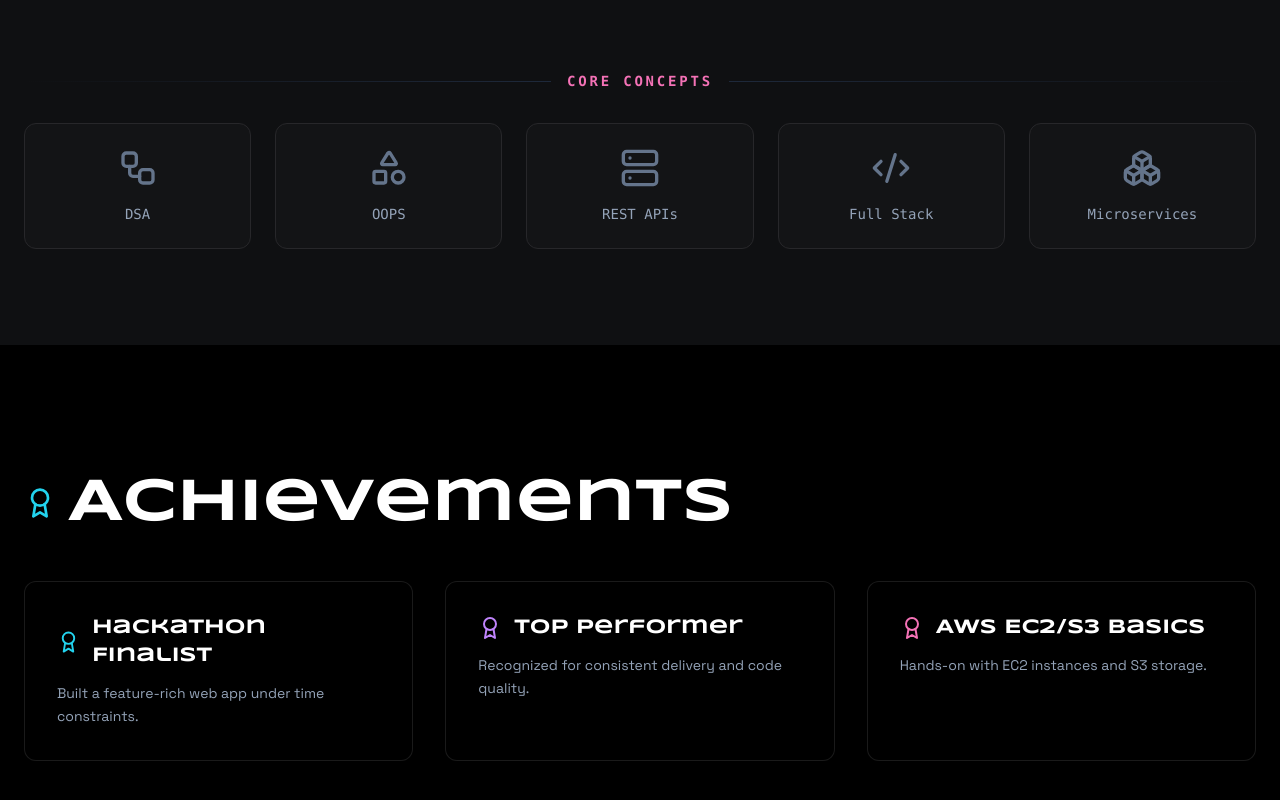
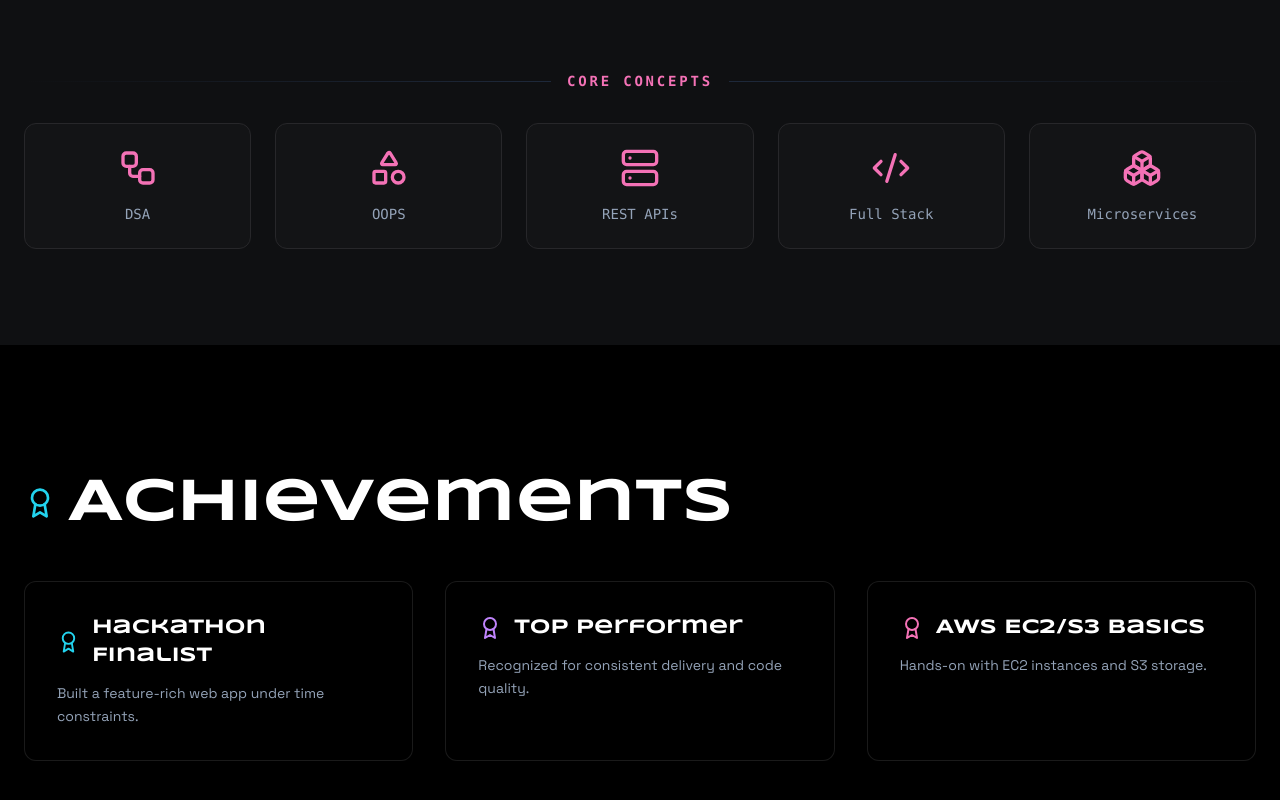
Before and after one commit to Asishranjansahu/ASISH-PORTFOLIO, a React (Vite) app: page / in a window 1280 px wide. Shown: the part 5089-5889 px from the top of the page. Built offline with nearby package versions, Linux system fonts and the light colour scheme.

Commit message:
fix: set core concept icons to pink color by default

```diff
--- a/src/App.jsx
+++ b/src/App.jsx
@@ -558,7 +558,7 @@ function App() {
                   ].map((item, i) => (
                     <div key={i} className="group relative bg-zinc-900/50 hover:bg-zinc-900 rounded-xl p-6 flex flex-col items-center justify-center gap-4 border border-zinc-800 hover:border-pink-500/50 transition-all duration-300 hover:-translate-y-1">
                       <div className="absolute inset-0 bg-gradient-to-br from-pink-500/5 to-transparent opacity-0 group-hover:opacity-100 rounded-xl transition-opacity" />
-                      <item.icon className="w-10 h-10 text-slate-500 group-hover:text-pink-400 transition-colors duration-300" />
+                      <item.icon className="w-10 h-10 text-pink-400 transition-colors duration-300" />
                       <span className="font-mono text-sm text-slate-400 group-hover:text-pink-400 transition-colors text-center">{item.label}</span>
                     </div>
                   ))}
```
